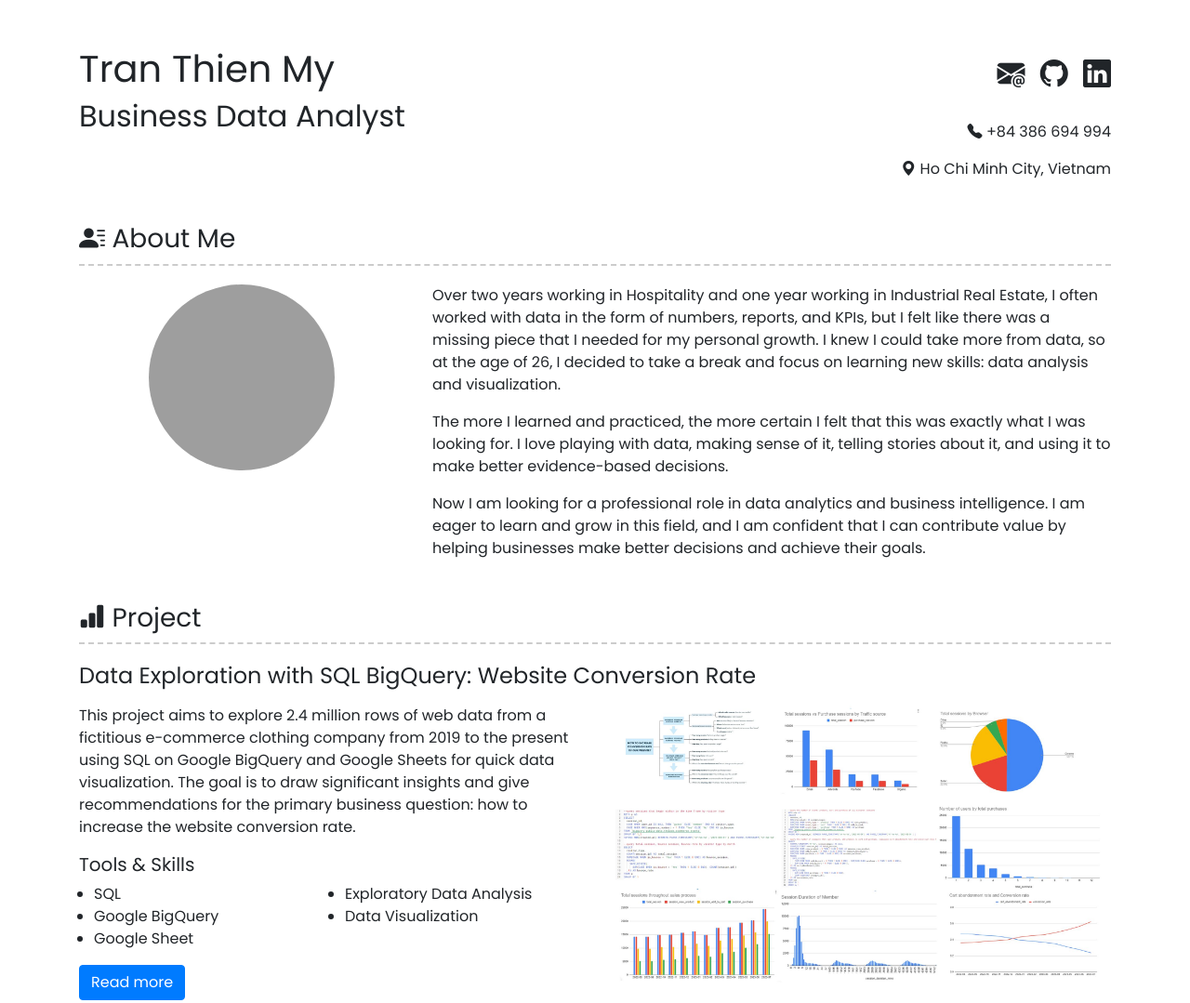
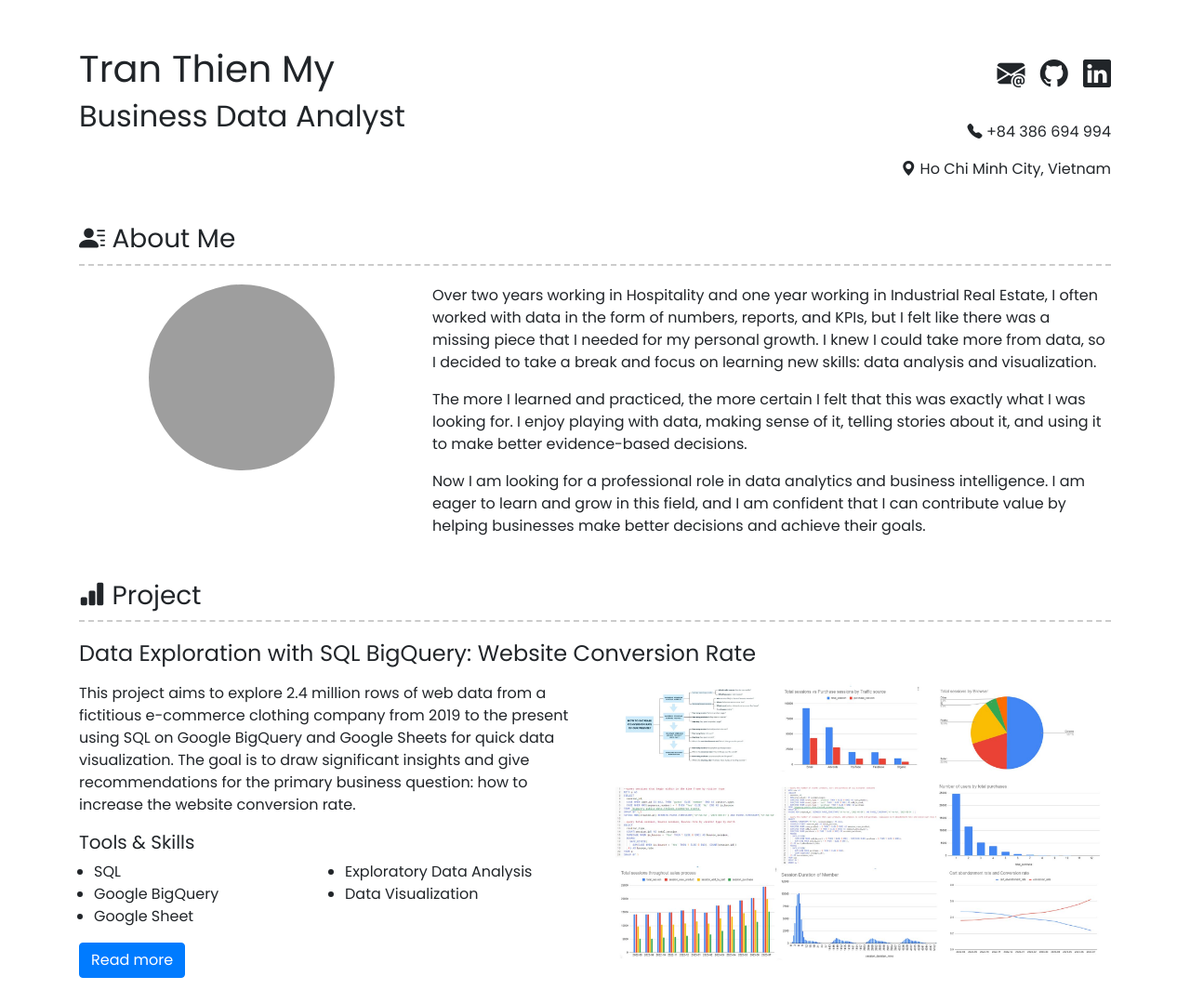
Before and after one commit to mytrannn22/portfolio, a plain HTML site: page index.html in a window 1280 px wide. Shown: the top 1079 px of the page at 93% size. Drawn offline with nearby package versions, Linux system fonts and the light colour scheme; grey boxes are pictures that could not be loaded.

Commit message:
Update index.html

```diff
--- a/index.html
+++ b/index.html
@@ -73,12 +73,12 @@
                         Over two years working in Hospitality and one year working in Industrial Real Estate,
                         I often worked with data in the form of numbers, reports, and KPIs, but I felt like
                         there was a missing piece that I needed for my personal growth. I knew I could take more from data,
-                        so at the age of 26, I decided to take a break and focus on learning new skills: data analysis and visualization.
+                        so I decided to take a break and focus on learning new skills: data analysis and visualization.
                     </p>
 
                     <p>
                         The more I learned and practiced, the more certain I felt that this was exactly what I was looking for.
-                        I love playing with data, making sense of it, telling stories about it, and using it to make better evidence-based decisions.
+                        I enjoy playing with data, making sense of it, telling stories about it, and using it to make better evidence-based decisions.
                     </p>
 
                     <p>
@@ -214,6 +214,7 @@
                                         <li>Data Wrangling</li>
                                         <li>Exploratory Data Analysis</li>
                                         <li>Data Visualization</li>
+                                        <li>Statistical knowledge</li>
                                     </ul>
                                 </div>
 
```
